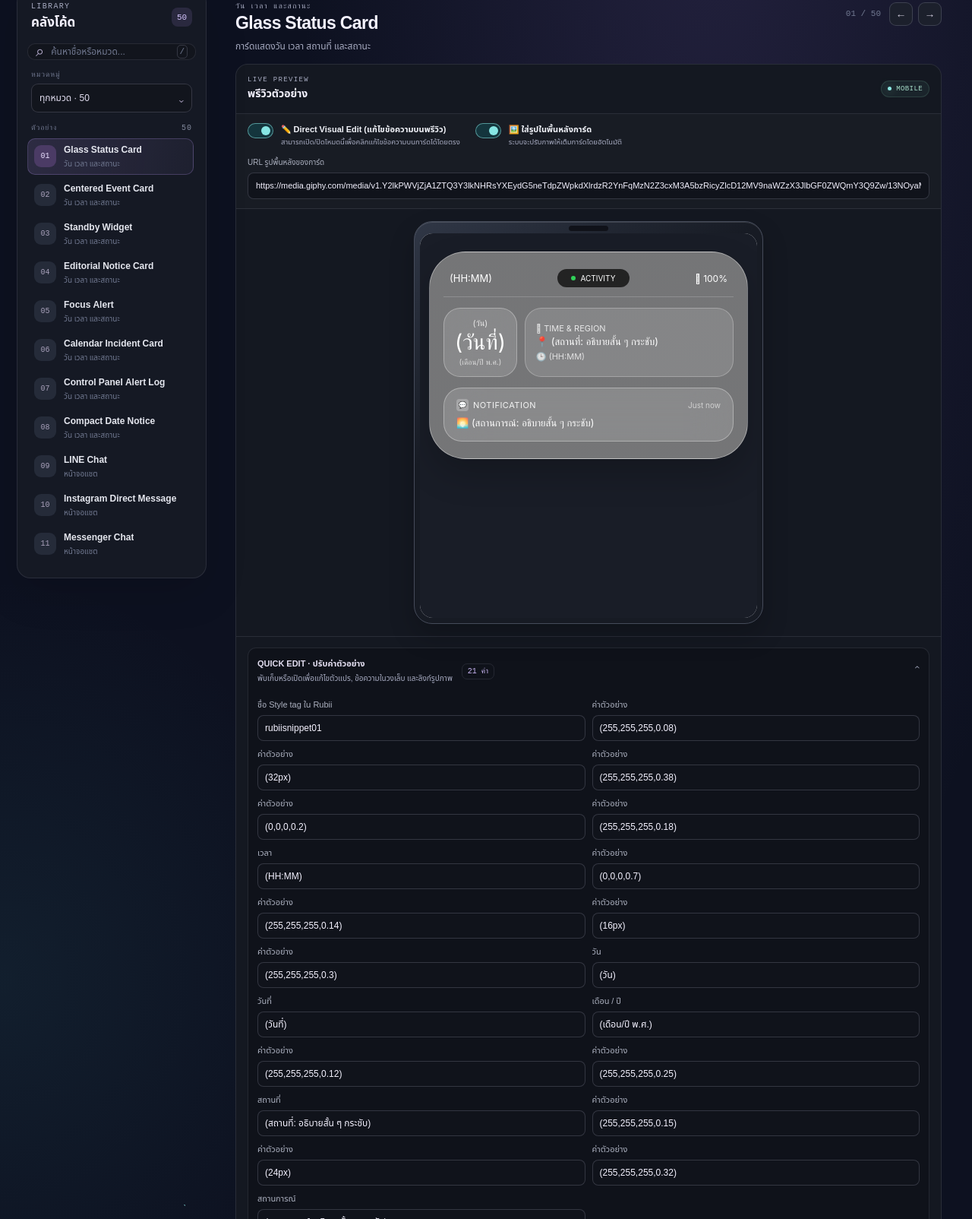
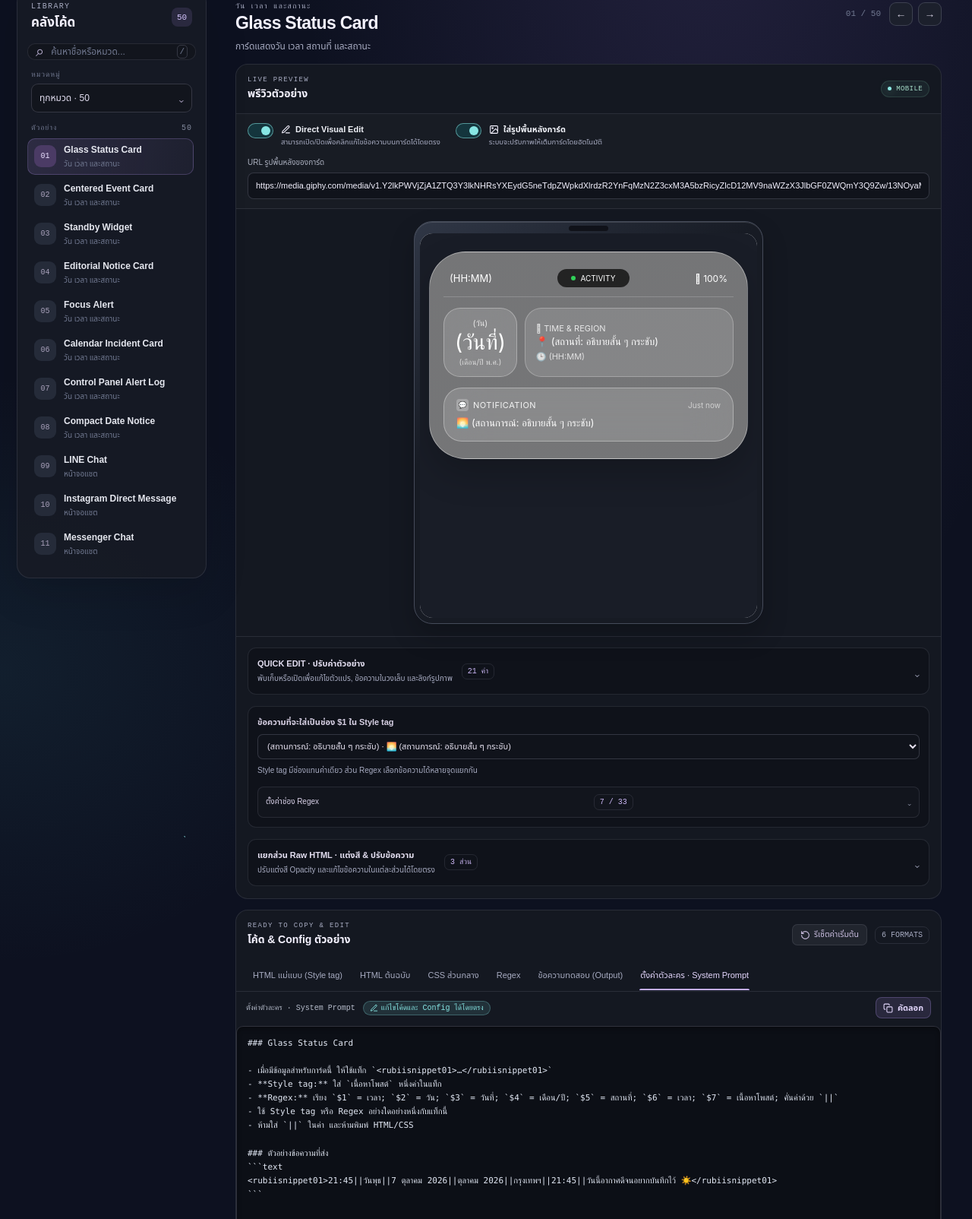
Before and after one commit to jadesolju/Snippet-Studio, a website: page index.html in a window 1280 px wide. Shown: the part 226-1830 px from the top of the page at 76% size. Drawn offline with Linux system fonts and the light colour scheme.

Commit message:
feat: set Quick Edit default collapsed and replace emojis with modern SVGs

```diff
--- a/app.js
+++ b/app.js
@@ -449,7 +449,7 @@ function buildPartTextEditor(part, textarea, snippet) {
   group.className = "part-text-controls";
   const heading = document.createElement("span");
   heading.className = "part-text-heading";
-  heading.innerHTML = "<span>✏️ <strong>ปรับแต่งข้อความในส่วนนี้</strong> (พิมพ์แก้ได้ทันที)</span>";
+  heading.innerHTML = `<span class="heading-with-icon"><svg class="ui-icon" viewBox="0 0 24 24" width="13" height="13" fill="none" stroke="currentColor" stroke-width="2" stroke-linecap="round" stroke-linejoin="round" aria-hidden="true"><path d="M12 20h9"/><path d="M16.5 3.5a2.121 2.121 0 0 1 3 3L7 19l-4 1 1-4L16.5 3.5z"/></svg><strong>ปรับแต่งข้อความในส่วนนี้</strong> (พิมพ์แก้ได้ทันที)</span>`;
   group.append(heading);
 
   for (const originalText of texts) {
@@ -495,7 +495,7 @@ function buildPartColorEditor(part, textarea, snippet) {
   group.className = "part-color-controls";
   const heading = document.createElement("span");
   heading.className = "part-color-heading";
-  heading.textContent = "ตั้งค่าสี / Customize สี และปรับ Opacity ของส่วนนี้";
+  heading.innerHTML = `<span class="heading-with-icon"><svg class="ui-icon" viewBox="0 0 24 24" width="13" height="13" fill="none" stroke="currentColor" stroke-width="2" stroke-linecap="round" stroke-linejoin="round" aria-hidden="true"><circle cx="12" cy="12" r="10"/><path d="M12 2a10 10 0 0 1 0 20"/></svg><strong>ตั้งค่าสี & Opacity ของส่วนนี้</strong></span>`;
   group.append(heading);
 
   for (const color of colors) {
@@ -1509,6 +1509,6 @@ if (resetCodeButton) {
     renderCodeTabs(snippet);
     updateCodePanel(snippet);
     renderPreview(snippet);
-    showToast("🔄 รีเซ็ตโค้ดและการตั้งค่าทั้งหมดกลับเป็นค่าเริ่มต้นแล้ว");
+    showToast("รีเซ็ตโค้ดและการตั้งค่าทั้งหมดกลับเป็นค่าเริ่มต้นแล้ว");
   });
 }
--- a/index.html
+++ b/index.html
@@ -135,15 +135,21 @@
                           <input id="visual-edit-enabled" type="checkbox" checked>
                           <span class="toggle-track" aria-hidden="true"></span>
                           <span>
-                            <strong>✏️ Direct Visual Edit (แก้ไขข้อความบนพรีวิว)</strong>
-                            <small>สามารถเปิด/ปิดโหมดนี้เพื่อคลิกแก้ไขข้อความบนการ์ดได้โดยตรง</small>
+                            <span class="toggle-title">
+                              <svg class="ui-icon" viewBox="0 0 24 24" width="13" height="13" fill="none" stroke="currentColor" stroke-width="2" stroke-linecap="round" stroke-linejoin="round" aria-hidden="true"><path d="M12 20h9"/><path d="M16.5 3.5a2.121 2.121 0 0 1 3 3L7 19l-4 1 1-4L16.5 3.5z"/></svg>
+                              <strong>Direct Visual Edit</strong>
+                            </span>
+                            <small>สามารถเปิด/ปิดเพื่อคลิกแก้ไขข้อความบนการ์ดได้โดยตรง</small>
                           </span>
                         </label>
                         <label class="toggle-control background-toggle">
                           <input id="background-enabled" type="checkbox">
                           <span class="toggle-track" aria-hidden="true"></span>
                           <span>
-                            <strong>🖼️ ใส่รูปในพื้นหลังการ์ด</strong>
+                            <span class="toggle-title">
+                              <svg class="ui-icon" viewBox="0 0 24 24" width="13" height="13" fill="none" stroke="currentColor" stroke-width="2" stroke-linecap="round" stroke-linejoin="round" aria-hidden="true"><rect x="3" y="3" width="18" height="18" rx="2"/><circle cx="8.5" cy="8.5" r="1.5"/><path d="M21 15l-5-5L5 21"/></svg>
+                              <strong>ใส่รูปพื้นหลังการ์ด</strong>
+                            </span>
                             <small>ระบบจะปรับภาพให้เต็มการ์ดโดยอัตโนมัติ</small>
                           </span>
                         </label>
@@ -158,7 +164,7 @@
                     <iframe id="preview-frame" title="พรีวิวโค้ดตัวอย่าง" sandbox="allow-scripts allow-same-origin"></iframe>
                   </div>
                   <div class="field-area">
-                    <details id="quick-edit-panel" class="quick-edit-panel html-parts-panel" open>
+                    <details id="quick-edit-panel" class="quick-edit-panel html-parts-panel">
                       <summary>
                         <span>
                           <strong>QUICK EDIT · ปรับค่าตัวอย่าง</strong>
@@ -204,7 +210,8 @@
                     </div>
                     <div class="code-header-actions">
                       <button id="reset-code-button" class="reset-button" type="button" title="รีเซ็ตโค้ดและการตั้งค่าทั้งหมดของการ์ดนี้กลับเป็นค่าเริ่มต้น">
-                        🔄 รีเซ็ตค่าเริ่มต้น
+                        <svg class="ui-icon" viewBox="0 0 24 24" width="13" height="13" fill="none" stroke="currentColor" stroke-width="2" stroke-linecap="round" stroke-linejoin="round" aria-hidden="true"><path d="M3 12a9 9 0 1 0 9-9 9.75 9.75 0 0 0-6.74 2.74L3 8"/><path d="M3 3v5h5"/></svg>
+                        <span>รีเซ็ตค่าเริ่มต้น</span>
                       </button>
                       <span id="code-format-count" class="format-count">—</span>
                     </div>
@@ -213,10 +220,13 @@
                   <div class="code-toolbar">
                     <div class="code-toolbar-left">
                       <span id="active-code-label">HTML</span>
-                      <span class="code-edit-badge">✏️ แก้ไขโค้ดและ Config ได้สดๆ</span>
+                      <span class="code-edit-badge">
+                        <svg class="ui-icon" viewBox="0 0 24 24" width="11" height="11" fill="none" stroke="currentColor" stroke-width="2" stroke-linecap="round" stroke-linejoin="round" aria-hidden="true"><path d="M12 20h9"/><path d="M16.5 3.5a2.121 2.121 0 0 1 3 3L7 19l-4 1 1-4L16.5 3.5z"/></svg>
+                        <span>แก้ไขโค้ดและ Config ได้โดยตรง</span>
+                      </span>
                     </div>
                     <button id="copy-button" class="copy-button" type="button">
-                      <span aria-hidden="true">▢</span>
+                      <svg class="ui-icon" viewBox="0 0 24 24" width="13" height="13" fill="none" stroke="currentColor" stroke-width="2" stroke-linecap="round" stroke-linejoin="round" aria-hidden="true"><rect x="9" y="9" width="13" height="13" rx="2" ry="2"/><path d="M5 15H4a2 2 0 0 1-2-2V4a2 2 0 0 1 2-2h9a2 2 0 0 1 2 2v1"/></svg>
                       <span>คัดลอก</span>
                     </button>
                   </div>
--- a/styles.css
+++ b/styles.css
@@ -504,3 +504,9 @@ body { font-size: 14px; }
 .code-editor-wrapper { position: relative; display: grid; margin-top: 2px; }
 .code-editor-textarea { display: block; width: 100%; min-height: 290px; max-height: 520px; padding: 13px 14px; resize: vertical; border: 1px solid var(--line-strong); border-radius: 9px; outline: 0; background: #0c0f16; color: #e2e8f4; font: 11px/1.65 "DM Mono", Consolas, monospace; tab-size: 2; white-space: pre; box-shadow: inset 0 2px 6px rgba(0,0,0,0.35); transition: border-color .15s ease, box-shadow .15s ease; }
 .code-editor-textarea:focus { border-color: rgba(135,230,228,.65); box-shadow: inset 0 2px 6px rgba(0,0,0,0.35), 0 0 0 1px rgba(135,230,228,.25); }
+
+/* SVG Icon Utilities */
+.ui-icon { vertical-align: middle; display: inline-block; flex-shrink: 0; }
+.toggle-title { display: flex; align-items: center; gap: 6px; }
+.heading-with-icon { display: flex; align-items: center; gap: 6px; }
+.copy-button { display: inline-flex; align-items: center; gap: 6px; }
```
